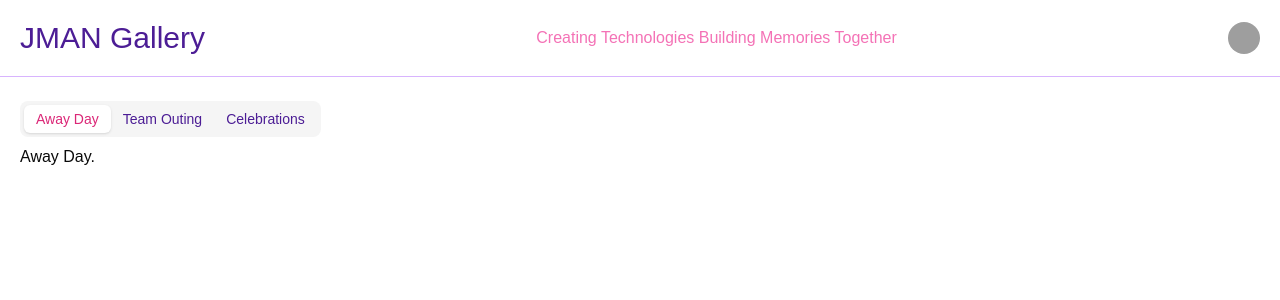
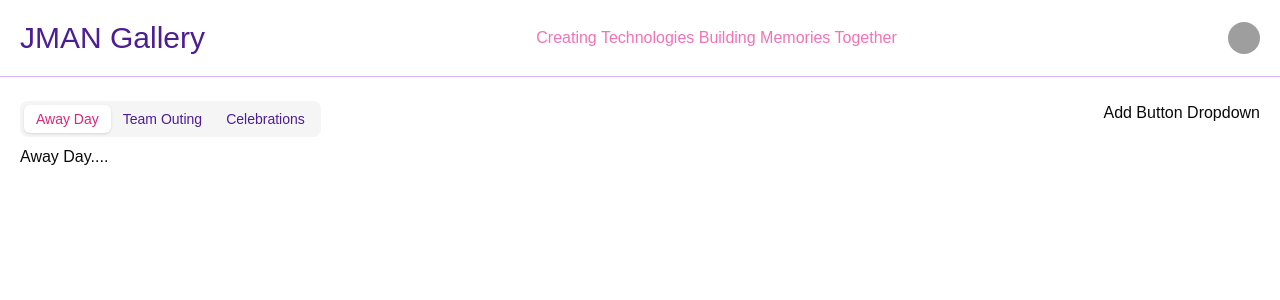
Before and after one commit to rairamjee/Jman_Gallery, a Next.js app: page / in a window 1280 px wide. Shown: the top 300 px of the page. Built offline with nearby package versions, Linux system fonts and the light colour scheme; grey boxes are pictures that could not be loaded.

Commit message:
Added the button feature
Replace with actual dropdown and button

```diff
--- a/app/page.js
+++ b/app/page.js
@@ -49,14 +49,21 @@ export default function Home() {
 
         </div>
       </header>
-      <div className="mt-6 px-5">
-        <Tabs defaultValue="awayDay" className="w-[400px]">
+      <div className="mt-6 px-5 flex">
+        <Tabs defaultValue="awayDay" className="w-full">
+          <div className="flex justify-between">
           <TabsList>
             <TabsTrigger value="awayDay"  className="text-violet-900">Away Day</TabsTrigger>
             <TabsTrigger value="teamOuting" className="text-violet-900">Team Outing</TabsTrigger>
             <TabsTrigger value="celebrations" className="text-violet-900">Celebrations</TabsTrigger>
           </TabsList>
-          <TabsContent value="awayDay">Away Day.</TabsContent>
+
+          <div>
+            Add Button
+            Dropdown
+          </div>
+          </div>
+          <TabsContent value="awayDay">Away Day....</TabsContent>
           <TabsContent value="teamOuting">Team Outings.</TabsContent>
           <TabsContent value="celebrations">Celebrations</TabsContent>
         </Tabs>
```
